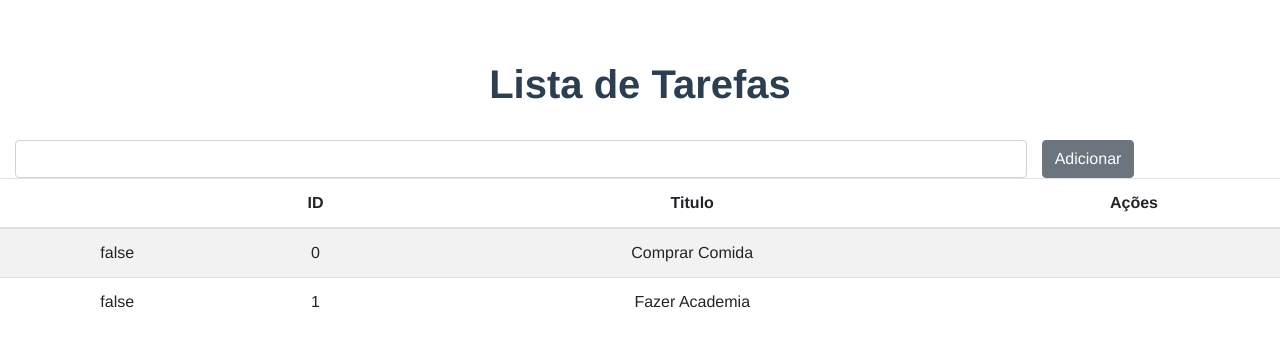
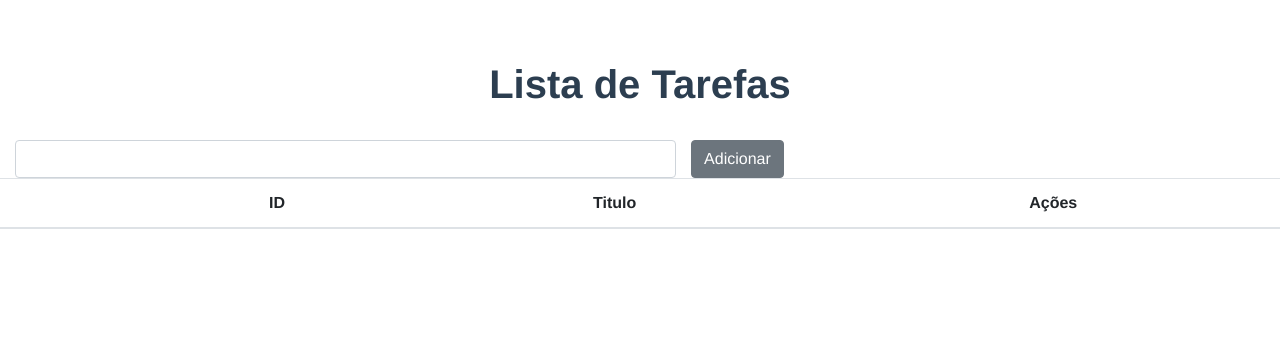
Before and after one commit to ieleny/todoListVue, a Vue app: page /#/ in a window 1280 px wide. Shown: the top 346 px of the page. Built offline with nearby package versions, Linux system fonts and the light colour scheme.

Commit message:
Refactoring: Add function addition and defineId and store

```diff
--- a/src/components/AditionButton/aditionButton.js
+++ b/src/components/AditionButton/aditionButton.js
@@ -2,31 +2,40 @@ import { mapActions, mapState } from 'vuex';
 
 export default{
     name:"app-button-add",
+    data() {
+        return {
+            newToDo: ''
+        }
+    },
+    computed: {
+        ...mapState(['tableData'])
+    },
     methods: {
-        addition: function(){
-/*             let ultimo;
-            let id;
+        addition(){
+            this.tableData.push({
+                  id: this.defineId(),
+                  titulo: this.newToDo,
+                  selected: false
+            });
+
+            this.addTodoList(this.tableData);
+        },
+        defineId(){
+            let ultimoId;
+            let idAtual;
 
             if(this.tableData.length <= 0)
             {
-                id = 0;
-
+                idAtual = 0;
             }else{
-
-                ultimo = this.tableData.reduce(function(prev,current){
+                ultimoId = this.tableData.reduce(function(prev,current){
                   return (prev.id > current.id) ? prev : current
                 });
 
-                id = ultimo.id + 1;
+                idAtual = ultimoId.id + 1;
             }
 
-            this.tableData.push({
-                  id: id,
-                  titulo: this.novoAfazer,
-                  selected: false
-            }); */
-
-            console.log(this.addTodoList(['teste']));
+            return idAtual;
         },
         ...mapActions(['addTodoList'])
     }
--- a/src/components/AditionButton/index.vue
+++ b/src/components/AditionButton/index.vue
@@ -1,8 +1,9 @@
 <template id="app-button-add">
-    <b-row class="row col-xs-12 col-sm-12 col-md-12 col-lg-12"  align="right">
-        <b-col sm="10">
-        <b-form-input type="text" id="novoAfazer" name="novoAfazer" v-model="novoAfazer"></b-form-input>
+    <b-row class="row col-xs-10 col-sm-10 col-md-10 col-lg-10" align="center">
+        <b-col sm="8">
+            <b-form-input type="text" id="newToDo" name="newToDo" v-model="newToDo"></b-form-input>
         </b-col>
+
         <b-button v-on:click="addition()" >Adicionar</b-button>
     </b-row>
 </template>
--- a/src/components/Table/table.js
+++ b/src/components/Table/table.js
@@ -1,29 +1,19 @@
+import { mapActions, mapState } from 'vuex';
+
 export default
 {
     name: "app-table",
-    data: () =>
-      ({
-            novoAfazer:'',
-            tableData: [
-              {
-                id: 0,
-                titulo: "Comprar Comida",
-                selected: false,
-                _rowVariant: ""
-              },
-              {
-                id: 1,
-                titulo: "Fazer Academia",
-                selected: false,
-                _rowVariant:""
-              }
-            ],
+    data() {
+      return {
         tableColumns: [
           { key: "selected", label: "", sortable: false },
           { key: "id", label: "ID", sortable: false },
           { key: "titulo", label: "Titulo", sortable: false },
           { key: "button", label: "Ações", sortable: false }
         ]
-
-      })
       }
+    },
+    computed: {
+        ...mapState(['tableData'])
+    },
+}
```
Lines whose indentation alone changed are shown as unchanged.
